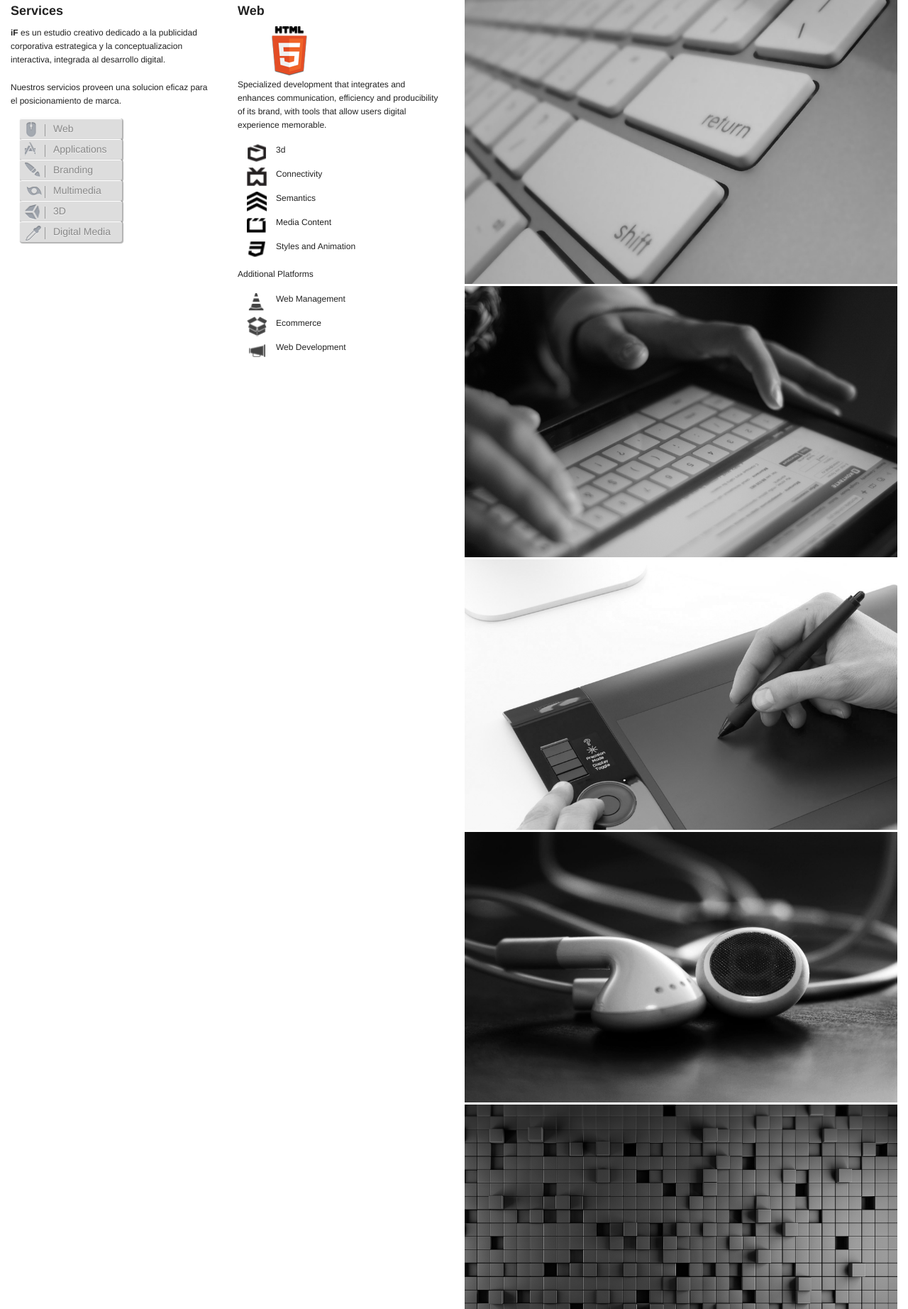
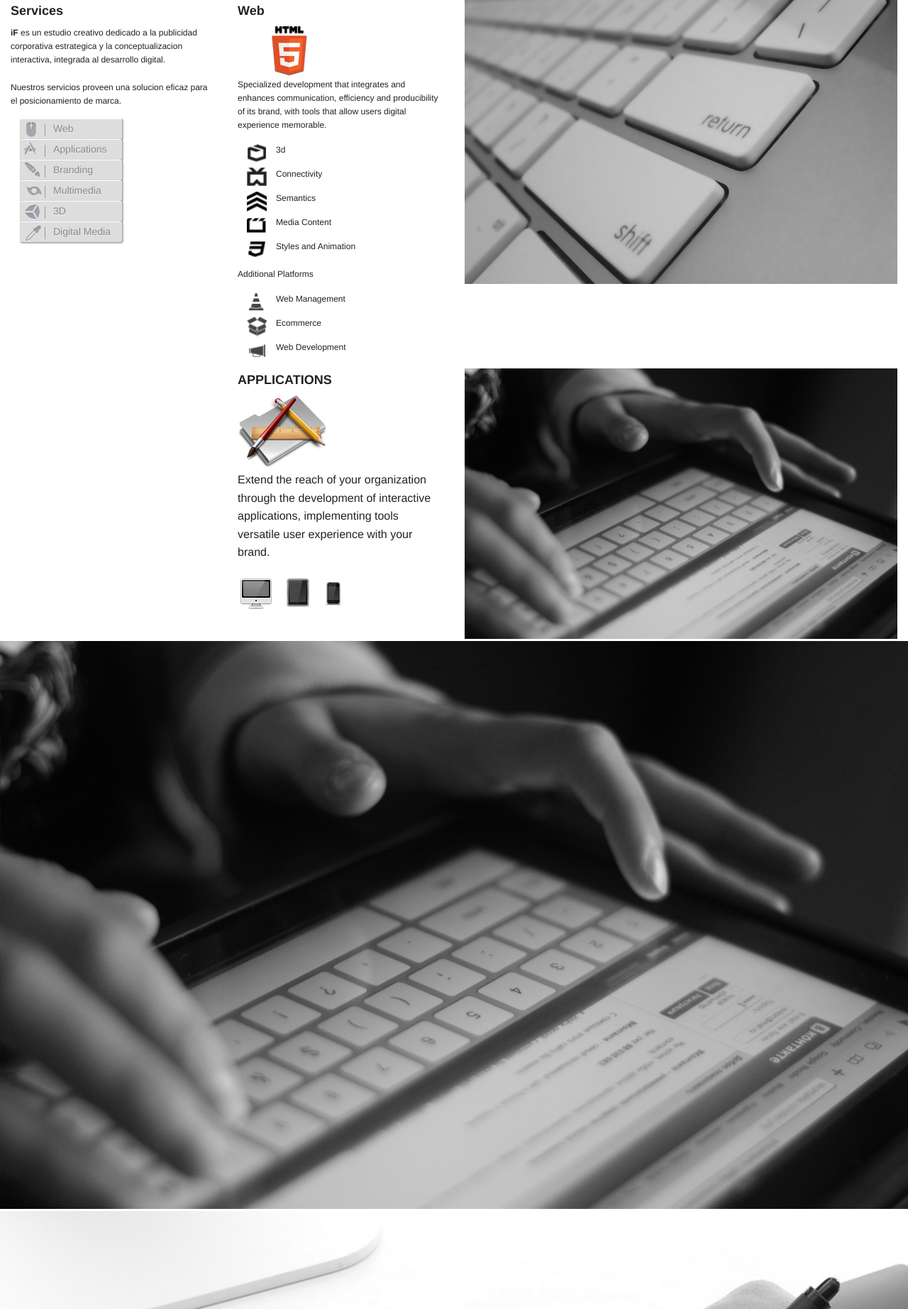
Before and after one commit to yokesh28/screative, a PHP site: page /respo/servicee.html in a window 1280 px wide. Shown: the part 76-1920 px from the top of the page at 71% size. Run offline with PHP 8.4, Linux system fonts and the light colour scheme; some libraries are stand-ins or nearby versions.

Commit message:
Signed-off-by: janani <janu.vu@gmail.com>

```diff
--- a/respo/css/style.css
+++ b/respo/css/style.css
@@ -264,10 +264,14 @@ transition: background-position .2s ease, margin .1s ease;
 	margin-left:48px;
 }
 
-.big img{
-	height:100%;
+.big li img{
+	height:514px;
 }
 
+.big li{
+	top: 15%;
+list-style:none;
+}
 .align p{
 	font-size:12px;
 }
--- a/respo/servicee.html
+++ b/respo/servicee.html
@@ -92,6 +92,7 @@
 
 
   </div>
+
   <div class="large-3 columns align">
 
 
@@ -118,27 +119,45 @@
 
   </div>
   <div class="large-6 columns big ">
-    		<img src="sbig/2.jpg">
-            <img src="sbig/3.jpg">
-            <img src="sbig/5.jpg">
-            <img src="sbig/6.jpg">
-            <img src="sbig/7.jpg">
-            <img src="sbig/10.jpg">
+    	<img src="sbig/2.jpg">
+
+
 
 
 		</div>
+		</div>
+		<div class="row">
+
+		 <div class="large-3 large-offset-3 columns">
+		<h5>APPLICATIONS</h5>
+						<img src="images/service/appicon.png">
+
+						<p>
+							Extend the reach of your organization through the
+									development of interactive applications, implementing tools
+									versatile user experience with your brand.</p>
+
+		<img src="images/service/plataformas.png">
+		</div>
+		<div class="large-6 columns">
+		<img src="sbig/3.jpg">
+		</div>
+
+
+	</div>
+
+
+
+<img src="sbig/3.jpg">
+             <img src="sbig/5.jpg">
+            <img src="sbig/6.jpg">
+           <img src="sbig/7.jpg">
+            <img src="sbig/10.jpg">
 
 
 
 
 
-
-
-
-
-
-
-  </div>
 
 
 <script src="http://code.jquery.com/jquery-1.9.1.js"></script>
```
Also changed, not shown: respo/images/service/appicon.png (added), respo/images/service/plataformas.png (added).
